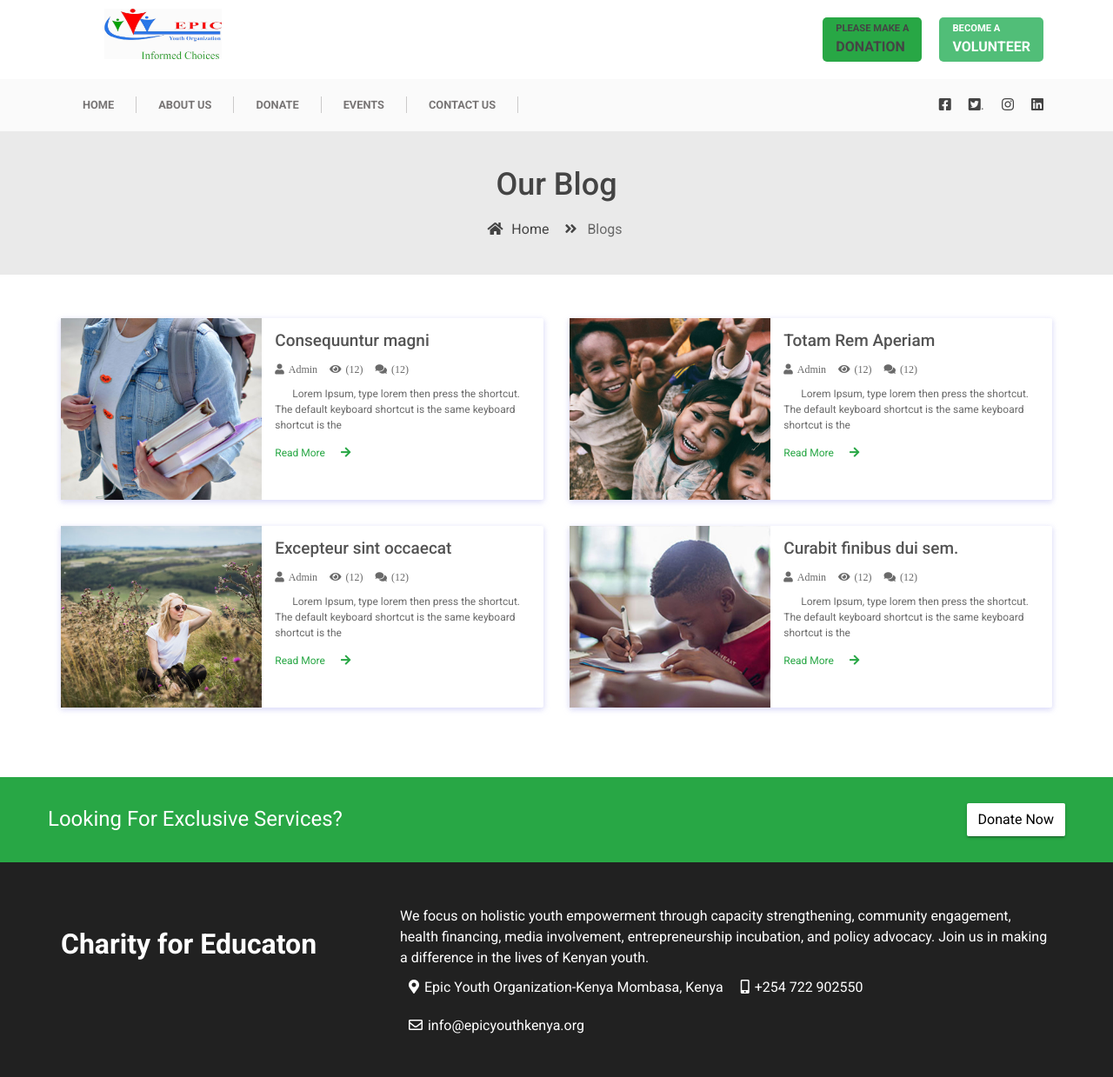
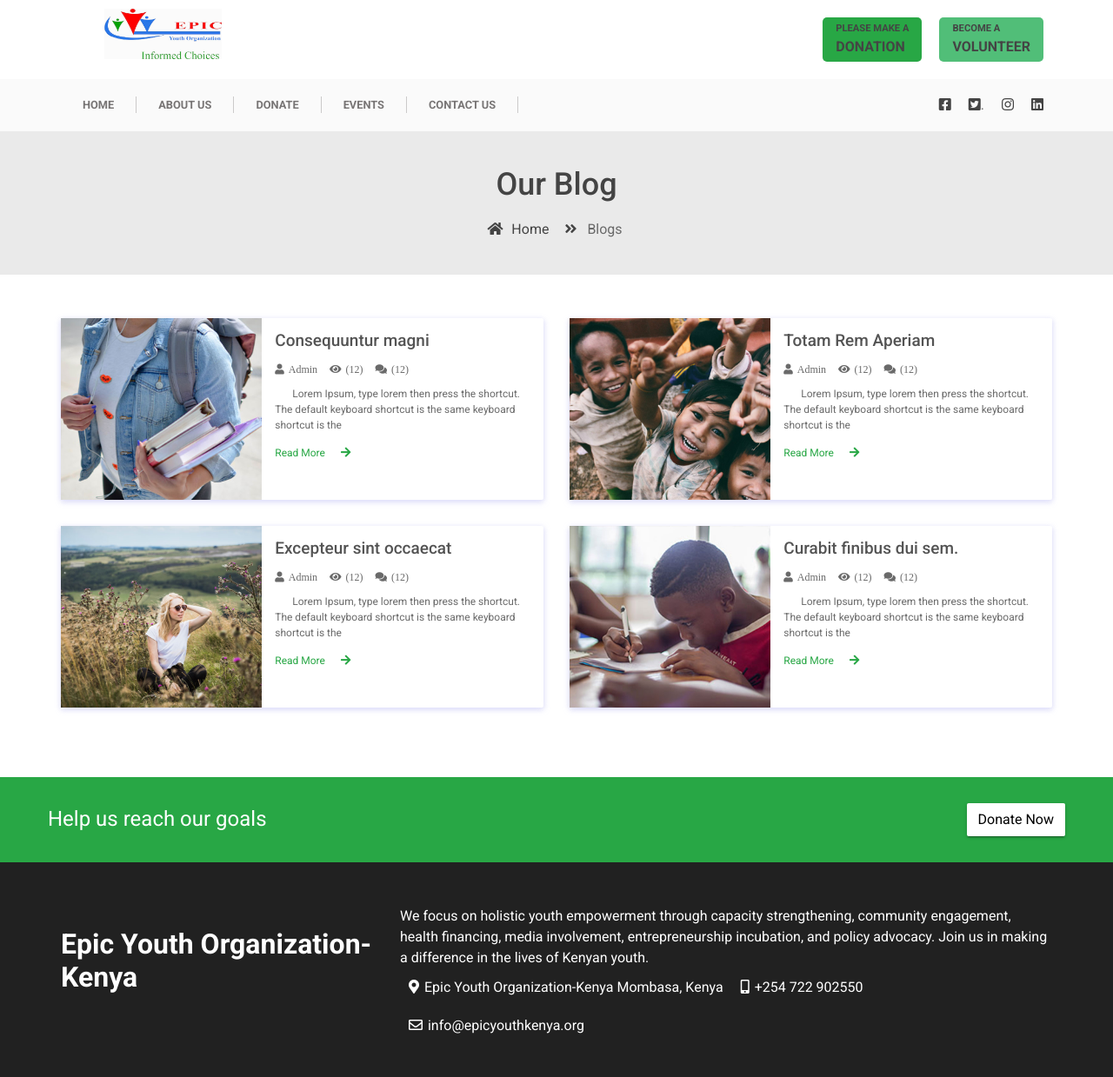
Before and after one commit to epicyk/epicyk.github.io, a plain HTML site: page blog.html in a window 1280 px wide. Shown: the top 1239 px of the page at 87% size. Drawn offline with Linux system fonts and the light colour scheme.

Commit message:
Update footer

```diff
--- a/blog.html
+++ b/blog.html
@@ -51,14 +51,14 @@
                     </div>
                     <div class="col-md-9 bonto">
                         <ul>
-                            <li><div class="donta-btn"><a href="cause.html">
+                            <li><div class="donta-btn"><a href="causes.html">
                                 <p>PLEASE MAKE A</p>
                                 <strong>DONATION</strong>
                             </a></div></li>
-                            <li><div class="voltterr-btn">
+                            <li><div class="voltterr-btn"><a href="causes.html">
                                 <p>BECOME A</p>
                                 <strong>Volunteer</strong>
-                            </div></li>
+                            </a></div></li>
                         </ul>
                     </div>
                 </div>
@@ -206,7 +206,7 @@
     <div class="footer-ablove">
         <div class="container">
             <div class="row">
-                <p>Looking For Exclusive Services?
+                <p>Help us reach our goals
                     <button class="btn btn-default">Donate Now</button>
                 </p>
             </div>
@@ -216,7 +216,7 @@
         <div class="container">
             <div class="footer-top row">
                 <div class="col-md-4 foot-logo">
-                    <h2>Charity for Educaton</h2>
+                    <h2>Epic Youth Organization-Kenya</h2>
                 </div>
                 <div class="col-md-8 foot-addr">
                     <p>We focus on holistic youth empowerment through capacity strengthening, community engagement, health financing, media involvement, entrepreneurship incubation, and policy advocacy. Join us in making a difference in the lives of Kenyan youth.</p>
```
Also changed, not shown: about_us.html (+4 -4 lines), causes.html (+5 -5 lines), contact_us.html (+5 -5 lines), events.html (+5 -5 lines), index.html (+3 -3 lines).
